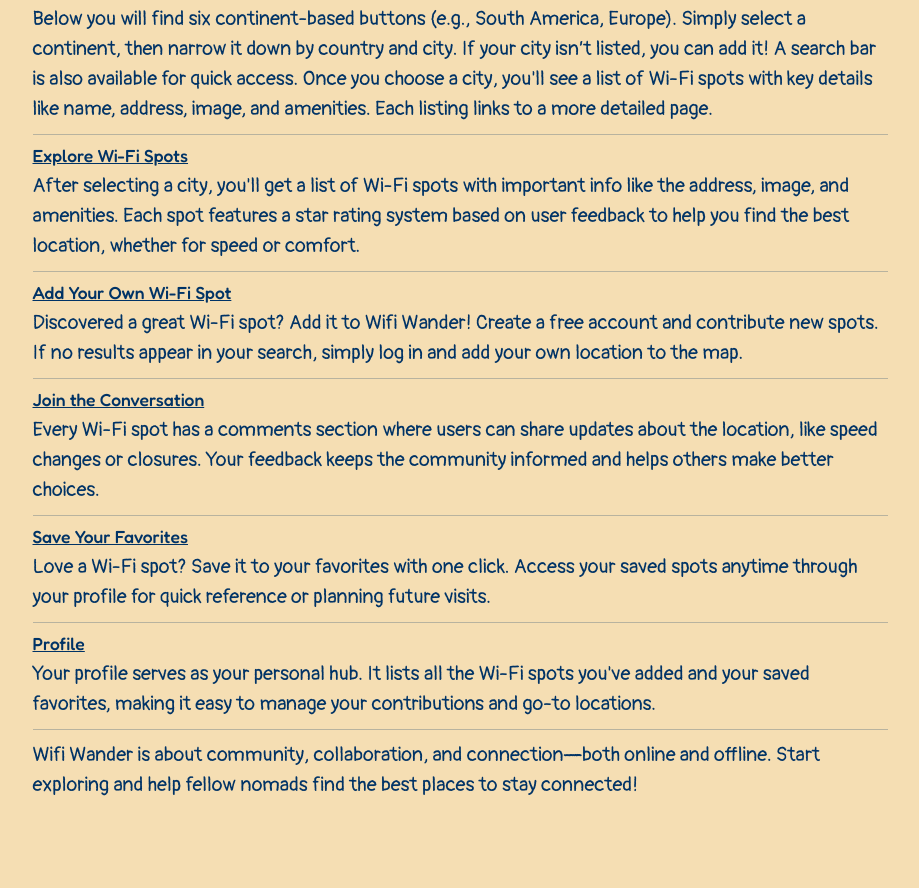
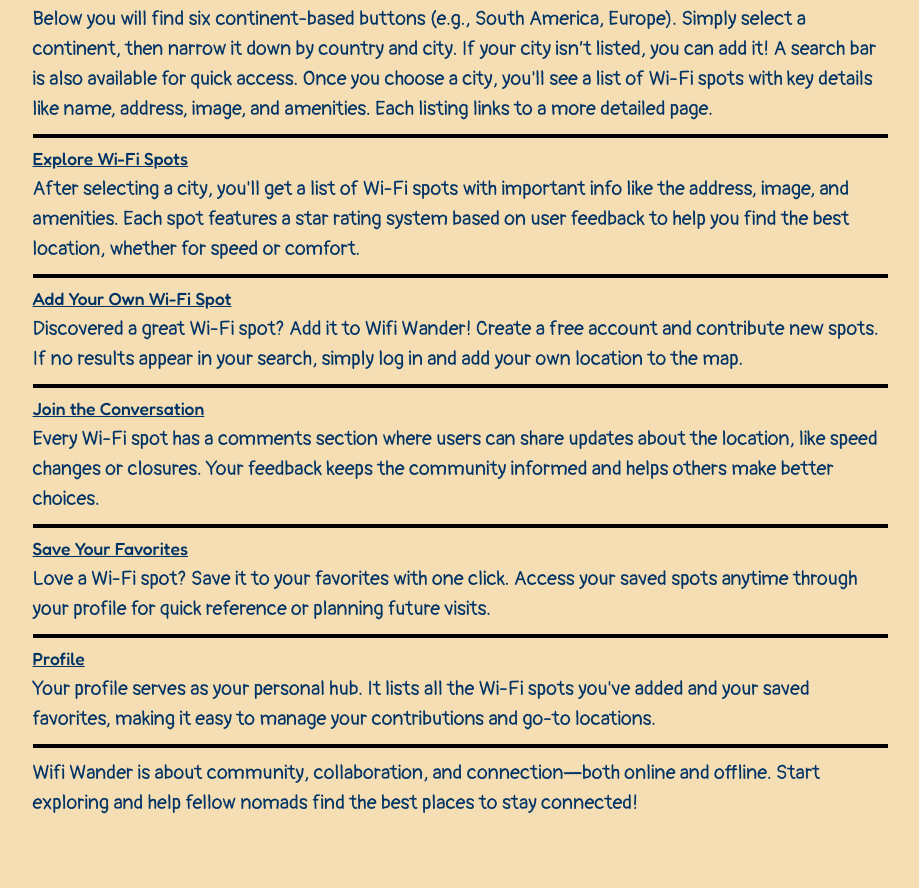
Before and after one commit to GMontaque/WiFiWander, a React (Create React App) app: page / in a window 1280 px wide. Shown: the part 760-1648 px from the top of the page, without its empty margins (190-1109 px from the left). Built offline with nearby package versions, Linux system fonts and the light colour scheme.

Commit message:
refactor: update code as per lighthouse test

```diff
--- a/src/App.css
+++ b/src/App.css
@@ -73,6 +73,11 @@ p {
 .about-subhead {
   font-size: 3rem;
   text-decoration: underline;
+}
+
+.line{
+  border: 2px solid black;
+  margin: 1rem 0rem;
 }
 
 /* ******************** SweetAlert ******************** */
--- a/src/components/Footer.js
+++ b/src/components/Footer.js
@@ -25,13 +25,28 @@ function Footer() {
                             <Link to="/about" className='white remove-underline ms-5 footer-link'>About Us</Link>
                         </Col>
                         <Col className='text-align-c pt-5' sm={3}>
-                            <a className='' href="https://www.twitter.com" target="_blank" rel="noopener noreferrer">
+                            <a
+                            className=''
+                            href="https://www.twitter.com"
+                            target="_blank"
+                            rel="noopener noreferrer"
+                            aria-label="Follow us on Twitter">
                                 <i className="fa-brands fa-x-twitter"></i>
                             </a>
-                            <a className='ms-4 ' href="https://www.facebook.com" target="_blank" rel="noopener noreferrer">
+                            <a
+                            className='ms-4 '
+                            href="https://www.facebook.com"
+                            target="_blank"
+                            rel="noopener noreferrer"
+                            aria-label="Follow us on Facebook">
                                 <i className="fa-brands fa-square-facebook"></i>
                             </a>
-                            <a className='ms-4' href="https://www.instagram.com" target="_blank" rel="noopener noreferrer">
+                            <a
+                            className='ms-4'
+                            href="https://www.instagram.com"
+                            target="_blank"
+                            rel="noopener noreferrer"
+                            aria-label="Follow us on Instagram">
                                 <i className="fa-brands fa-square-instagram"></i>
                             </a>
                         </Col>
--- a/src/pages/Continents.js
+++ b/src/pages/Continents.js
@@ -22,7 +22,7 @@ const Continents = () => {
     <div className='continentsCards'>
       {continents.map((continent) => (
         <Card key={continent.name} className="mb-4">
-          <Card.Img variant="top" src={continent.image} />
+          <Card.Img variant="top" src={continent.image} alt={continent.name} />
           <Card.Body>
             <Card.Title className="card-title">{continent.name}</Card.Title>
             <Card.Text>
--- a/src/pages/Homepage.js
+++ b/src/pages/Homepage.js
@@ -9,39 +9,38 @@ const Homepage = () => {
       <Row className='margin-5rem'>
         <div>
           <h2 className='title text-center' >Description</h2>
-          {/* check and re-write as needed, first draft */}
           <div className='mt-5 mb-5 description'>
             <ul >
               <li>
                 <h3>Start Your Search</h3>
                 <p>Below you will find six continent-based buttons (e.g., South America, Europe). Simply select a continent, then narrow it down by country and city. If your city isn’t listed, you can add it! A search bar is also available for quick access. Once you choose a city, you'll see a list of Wi-Fi spots with key details like name, address, image, and amenities. Each listing links to a more detailed page.</p>
               </li>
-              <hr />
+              <li className='line'></li>
               <li>
                 <h3>Explore Wi-Fi Spots</h3>
                 <p>After selecting a city, you'll get a list of Wi-Fi spots with important info like the address, image, and amenities. Each spot features a star rating system based on user feedback to help you find the best location, whether for speed or comfort.</p>
               </li>
-              <hr />
+              <li className='line'></li>
               <li>
                 <h3>Add Your Own Wi-Fi Spot</h3>
                 <p>Discovered a great Wi-Fi spot? Add it to Wifi Wander! Create a free account and contribute new spots. If no results appear in your search, simply log in and add your own location to the map.</p>
               </li>
-              <hr />
+              <li className='line'></li>
               <li>
                 <h3>Join the Conversation</h3>
                 <p>Every Wi-Fi spot has a comments section where users can share updates about the location, like speed changes or closures. Your feedback keeps the community informed and helps others make better choices.</p>
               </li>
-              <hr />
+              <li className='line'></li>
               <li>
                 <h3>Save Your Favorites</h3>
                 <p>Love a Wi-Fi spot? Save it to your favorites with one click. Access your saved spots anytime through your profile for quick reference or planning future visits.</p>
               </li>
-              <hr />
+              <li className='line'></li>
               <li>
                 <h3>Profile</h3>
                 <p>Your profile serves as your personal hub. It lists all the Wi-Fi spots you've added and your saved favorites, making it easy to manage your contributions and go-to locations.</p>
               </li>
-              <hr />
+              <li className='line'></li>
               <li>
                 <p>Wifi Wander is about community, collaboration, and connection—both online and offline. Start exploring and help fellow nomads find the best places to stay connected!</p>
               </li>
```
